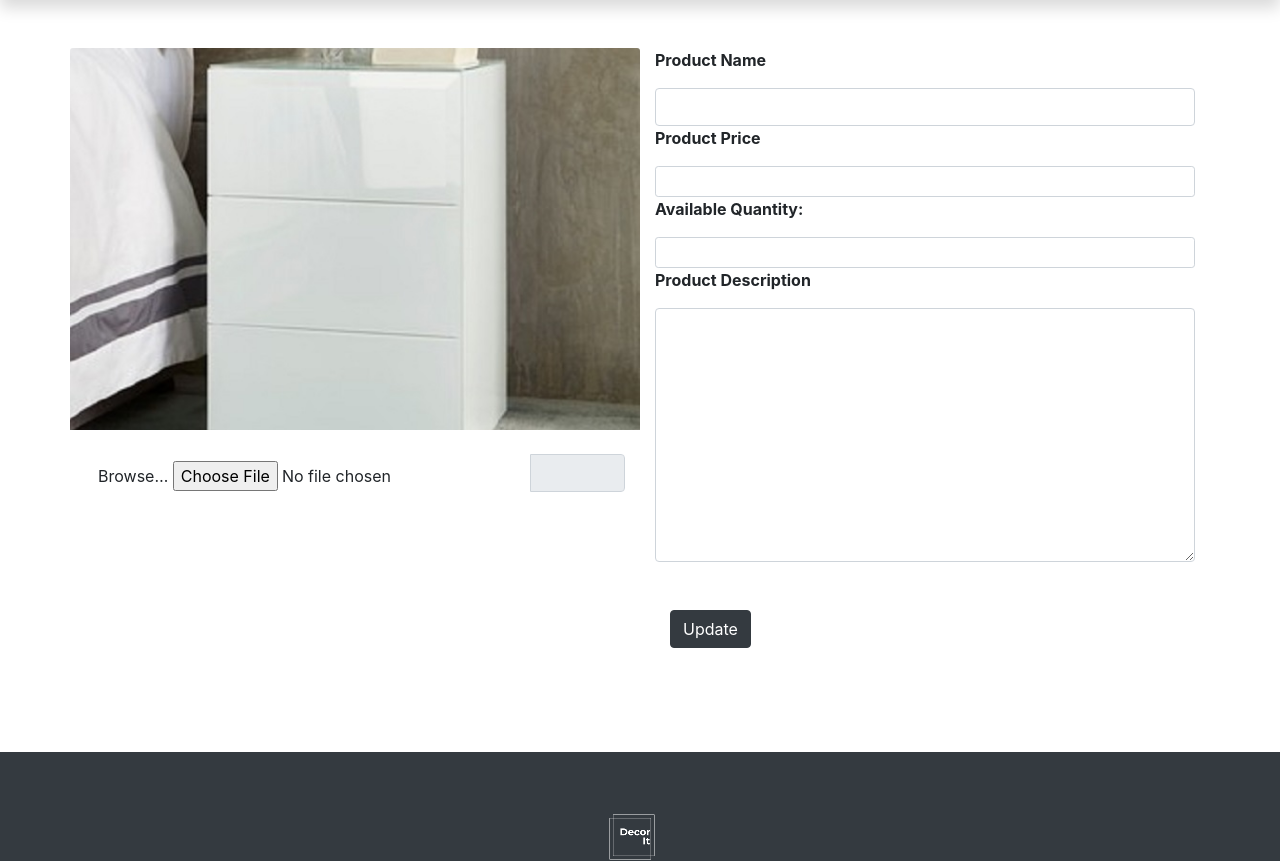
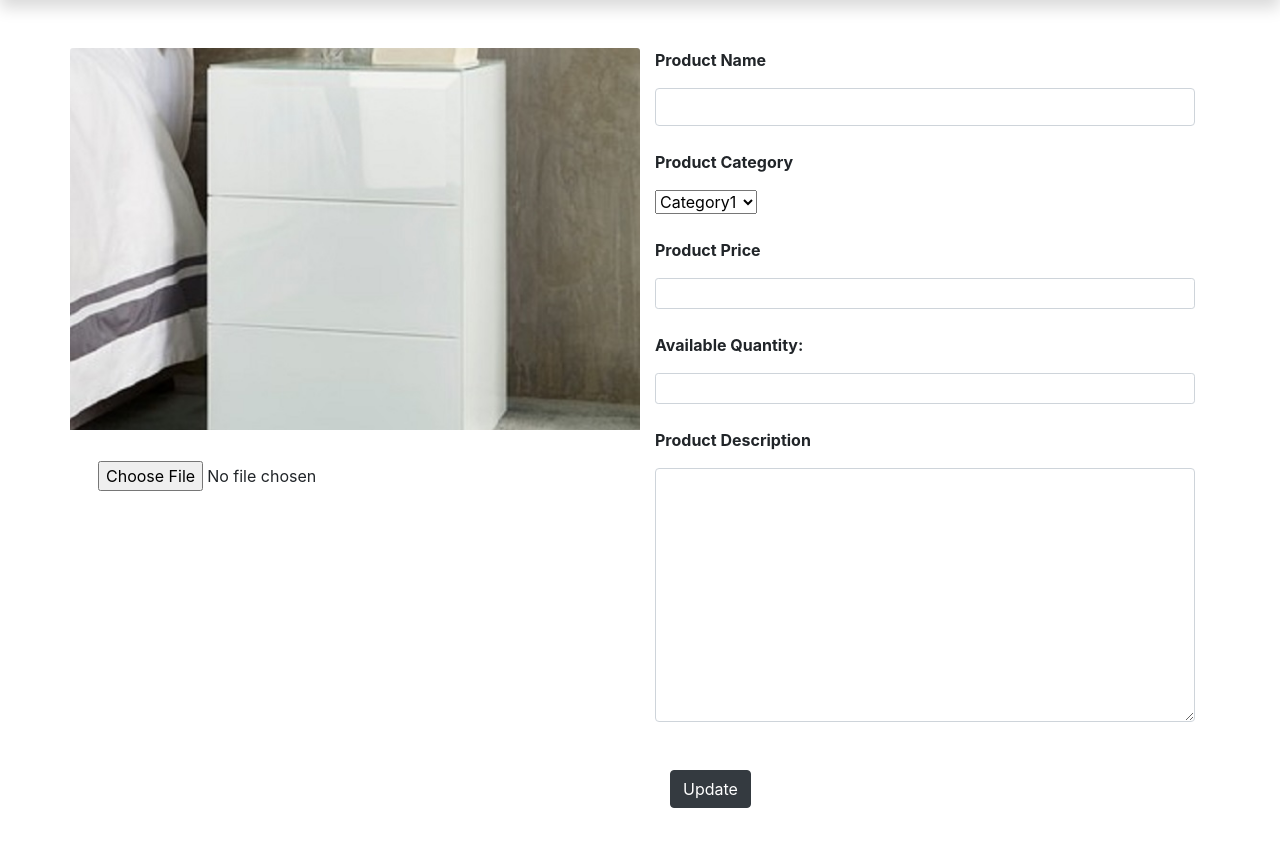
Before and after one commit to wxchoong/online-marketplace, a Flask app: page /admin/addProduct in a window 1280 px wide. Shown: the part 48-909 px from the top of the page. Run offline with Flask 2, Linux system fonts and the light colour scheme; some libraries are stand-ins or nearby versions.

Commit message:
Modified admin_update

```diff
--- a/main/routes.py
+++ b/main/routes.py
@@ -14,7 +14,7 @@ from wtforms import Form, IntegerField, StringField, TextAreaField, PasswordFiel
 # 5. Signup Page - Done*
 # 6. Admin Page - Pending statistics, update/add product
 # 7. Account Page - Pending user function to post review, and render all orders of the customer
-# 8. Cart Page - Pending 'add to cart' function
+# 8. Cart Page - Done*
 # 9. Checkout Page - Pending function for inserting order details
 # 10. Payment Page - Done*
 # 11. Search - Done*
@@ -246,6 +246,8 @@ def checkout():
 	if request.method == 'POST':
 		try:
 			cursor = db.cursor()
+
+			#parameters for inserting order
 			email = session['useremail']
 			orderDate = datetime.now()
 			name = request.form['reciName']
@@ -272,6 +274,9 @@ def checkout():
 			#cardCvv = request.form['cc_cvv']
 			parse = (email, orderDate, name, address, postalCode, phone, orderStat, totalPrice,
 			deliverDate, remark, totalQty, cardName, cardNum, payIdx, cardExpiry)
+
+
+			#parameters for inserting order details
 
 		except Exception as e:
 			print(str(e))
@@ -435,7 +440,6 @@ def updateProduct():
 	if request.method == 'POST':
 		try:
 			cursor = db.cursor()
-			prodId = int(request.form['prodId'])
 			prodName = request.form['prodName']
 			prodPrice = request.form['prodPrice']
 			prodQty = request.form['prodQty']
@@ -443,8 +447,10 @@ def updateProduct():
 			prodImgPath = ''
 
 			parse = (prodId, prodName, prodPrice, prodQty, prodImgPath, prodDescription)
+			print(parse)
 
 		except Exception as e:
+			print(e)
 			return jsonify({'status': 'failed', 'message' : str(e)})
 		else:
 			try:
--- a/main/templates/admin_update.html
+++ b/main/templates/admin_update.html
@@ -48,17 +48,17 @@
         <div class="row mb-2 product-detail">
             <div class="col-md-6">
                 <div class="row">
-                    <img class="card-img-top" id="prodImg" src="{{url_for('static', filename='assets/dist/images/products/bedroom/night-stands/white-night-stand.jpg')}}" alt="white-night-stand">
+                    <img class="card-img-top" id="prodImg" src="{{url_for('static', filename='assets/dist/images/products/bedroom/night-stands/white-night-stand.jpg')}}"
+                        alt="white-night-stand">
                 </div>
                 <div class="form-group">
-                    <br/>
+                    <br />
                     <div class="input-group">
                         <span class="input-group-btn">
                             <span class="btn btn-default btn-file">
-                                Browse… <input type="file" id="imgInp">
+                               <input type="file" id="imgInp">
                             </span>
                         </span>
-                        <input type="text" class="form-control" readonly>
                     </div>
                     <img id='img-upload' />
                 </div>
@@ -70,28 +70,39 @@
                 <!-- Medium input -->
                 <div class="md-form">
                     <p class="font-weight-bold">Product Name</p>
-                    <input type="text" id="prodName" name="prodName" class="form-control">
+                    <input type="text" id="prodName" name="prodName" class="form-control" value={{request.form.prodName}}>
                 </div>
-
+                <br />
+                <div>
+                    <p class="font-weight-bold">Product Category</p>
+                    <select name="Product Category " id="Category">
+                        <option value="Category1">Category1</option>
+                        <option value="Category2">Category2</option>
+                        <option value="Category3">Category3</option>
+                    </select>
+                </div>
+                <br />
                 <!-- Small input -->
                 <div class="md-form form-sm">
                     <p class="font-weight-bold">Product Price</p>
-                    <input type="text" id="prodPrice" name="prodPrice" class="form-control form-control-sm">
+                    <input type="text" id="prodPrice" name="prodPrice" class="form-control form-control-sm" value={{request.form.prodPrice}}>
                 </div>
+                <br />
                 <div class="md-form form-sm">
                     <p class="font-weight-bold">Available Quantity:</p>
-                    <input type="text" id="prodQuantity" name="prodQty" class="form-control form-control-sm">
+                    <input type="text" id="prodQuantity" name="prodQty" class="form-control form-control-sm" value={{request.form.prodQty}}>
                 </div>
+                <br />
                 <!-- Large input -->
                 <div class="md-form form-lg">
                     <p class="font-weight-bold">Product Description</p>
 
-                    <textarea class="form-control" id="prodDescription" name="prodDescription" rows="10" ></textarea>
+                    <textarea class="form-control" id="prodDescription" name="prodDescription" rows="10" value={{request.form.prodDescription}}></textarea>
                 </div>
                 <br />
                 <br />
                 <div class="col">
-                    <button type="submit" class="btn btn-dark tn-lg">Update</button>
+                    <button type="submit" class="btn btn-dark tn-lg" name="prodId">Update</button>
 
                 </div>
 
@@ -135,6 +146,7 @@
             var prodDescription = document.getElementById('prodDescription');
             var prodQuantity = document.getElementById('prodQuantity');
             var prodImg = document.getElementById('prodImg');
+            $(".prodId").value = productID;
             $.ajax({
       			data : {'prodID':productID},
       			type : 'POST',
@@ -142,6 +154,7 @@
 			})
   			.done(function(data){
 				if(data.status = 'success'){
+                    console.log(data.itemList);
                     prodName.value = data.itemList[0][0];
                     prodPrice.value = '$'+data.itemList[0][1];
                     prodDescription.innerText = data.itemList[0][2];
```
